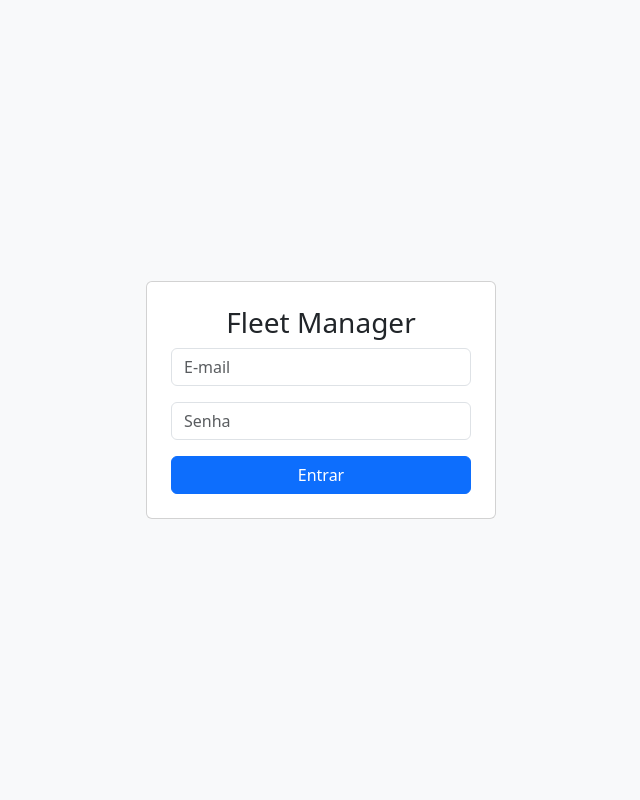
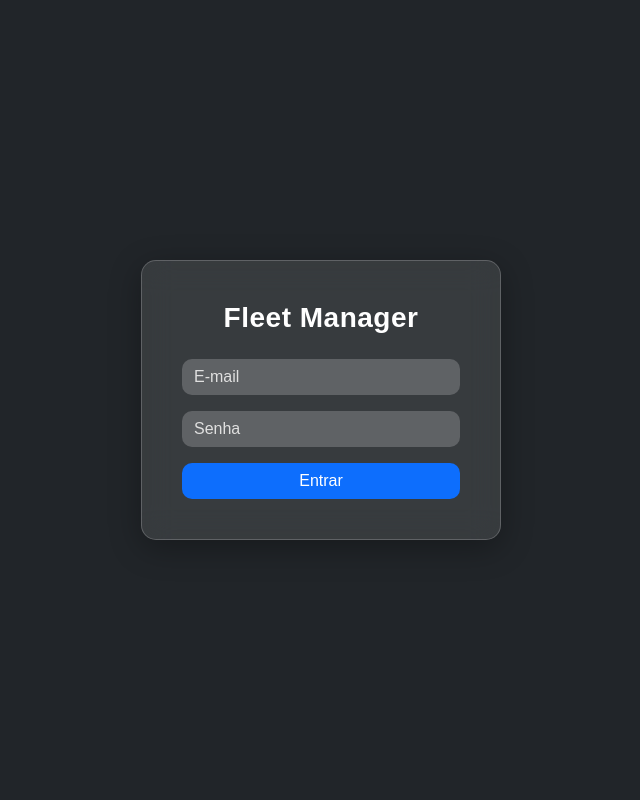
Before and after one commit to EvertonViniciusav/Hackathon-Senac, a Flask app: page / in a window 1280 px wide. Shown: the whole page, without its empty margins (319-959 px from the left). Run offline with Flask 3, Linux system fonts and the light colour scheme.

Commit message:
Alteração na tela de login

```diff
--- a/templates/login.html
+++ b/templates/login.html
@@ -2,13 +2,89 @@
 <html lang="pt-br">
 <head>
   <meta charset="UTF-8">
+  <title>Fleet Manager - Login</title>
   <link href="https://cdn.jsdelivr.net/npm/bootstrap@5.3.0/dist/css/bootstrap.min.css" rel="stylesheet">
-  <title>Login</title>
+  <style>
+    body {
+      height: 100vh;
+      margin: 0;
+      display: flex;
+      justify-content: center;
+      align-items: center;
+      background: #212529;
+      font-family: "Poppins", sans-serif;
+    }
+
+    .login-card {
+      background: rgba(255, 255, 255, 0.1);
+      backdrop-filter: blur(15px);
+      border: 1px solid rgba(255, 255, 255, 0.2);
+      border-radius: 15px;
+      padding: 2.5rem;
+      width: 360px;
+      color: white;
+      box-shadow: 0 8px 32px rgba(0, 0, 0, 0.3);
+      animation: fadeIn 0.8s ease;
+    }
+
+    .login-card h3 {
+      text-align: center;
+      margin-bottom: 1.5rem;
+      font-weight: 600;
+      letter-spacing: 0.5px;
+    }
+
+    .form-control {
+      background-color: rgba(255, 255, 255, 0.2);
+      border: none;
+      color: white;
+      border-radius: 10px;
+    }
+
+    .form-control::placeholder {
+      color: #e0e0e0;
+    }
+
+    .form-control:focus {
+      box-shadow: 0 0 0 0.25rem rgba(13, 110, 253, 0.4);
+      background-color: rgba(255, 255, 255, 0.25);
+      color: white;
+    }
+
+    .btn-primary {
+      background-color: #0d6efd;
+      border: none;
+      border-radius: 10px;
+      transition: 0.3s;
+      font-weight: 500;
+    }
+
+    .btn-primary:hover {
+      background-color: #0b5ed7;
+      transform: translateY(-2px);
+      box-shadow: 0 4px 15px rgba(13, 110, 253, 0.4);
+    }
+
+    .alert {
+      background-color: rgba(255, 0, 0, 0.2);
+      border: none;
+      color: #fff;
+      border-radius: 10px;
+      text-align: center;
+    }
+
+    @keyframes fadeIn {
+      from { opacity: 0; transform: translateY(10px); }
+      to { opacity: 1; transform: translateY(0); }
+    }
+  </style>
 </head>
-<body class="bg-light d-flex justify-content-center align-items-center" style="height:100vh">
-  <div class="card p-4" style="width:350px">
-    <h3 class="text-center">Fleet Manager</h3>
-    {% if erro %}<div class="alert alert-danger">{{ erro }}</div>{% endif %}
+<body>
+  <div class="login-card">
+    <h3>Fleet Manager</h3>
+    {% if erro %}
+      <div class="alert alert-danger">{{ erro }}</div>
+    {% endif %}
     <form method="post">
       <div class="mb-3">
         <input type="email" name="email" class="form-control" placeholder="E-mail" required>
```
